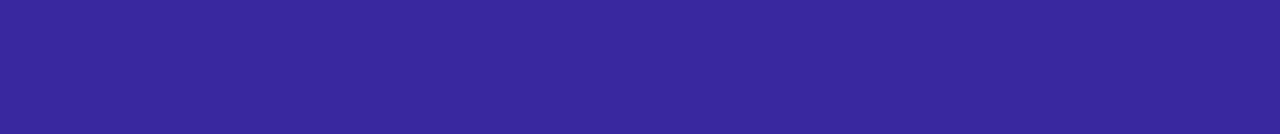
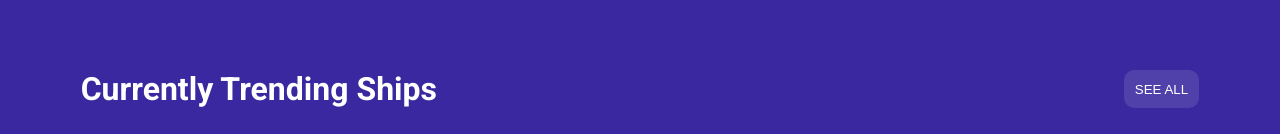
Before and after one commit to 6fy/korsantimi, a Next.js app: page / in a window 1280 px wide. Shown: the part 800-934 px from the top of the page. Before the commit the page ends 870 px from the top, so only its background shows below. Built offline with nearby package versions, Linux system fonts and the light colour scheme.

Commit message:
add: trendShip

```diff
--- a/pages/index.tsx
+++ b/pages/index.tsx
@@ -1,10 +1,12 @@
 import Layout from "@/layout/Layout";
 import Hero from "@/components/hero/Hero";
+import TrendShip from "@/components/trendShip/TrendShip";
 
 export default function Home() {
   return (
     <Layout>
       <Hero />
+      <TrendShip />
     </Layout>
   );
 }
```
